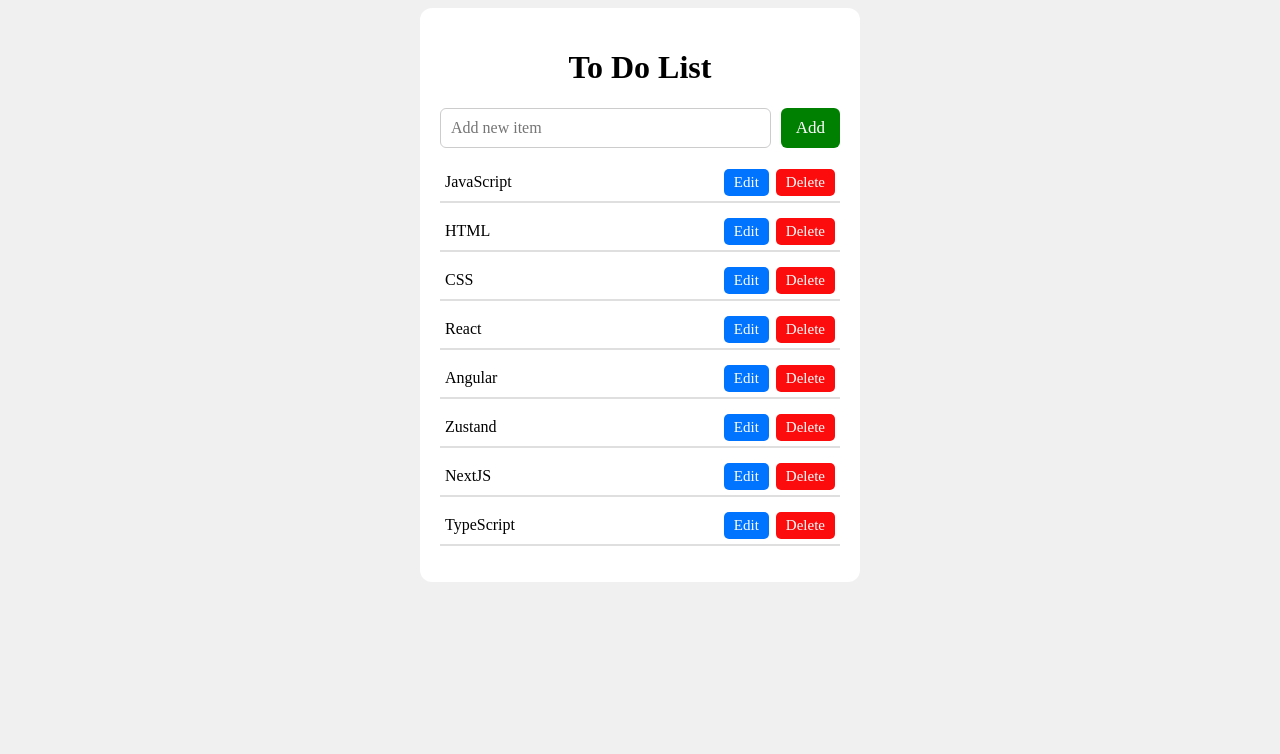
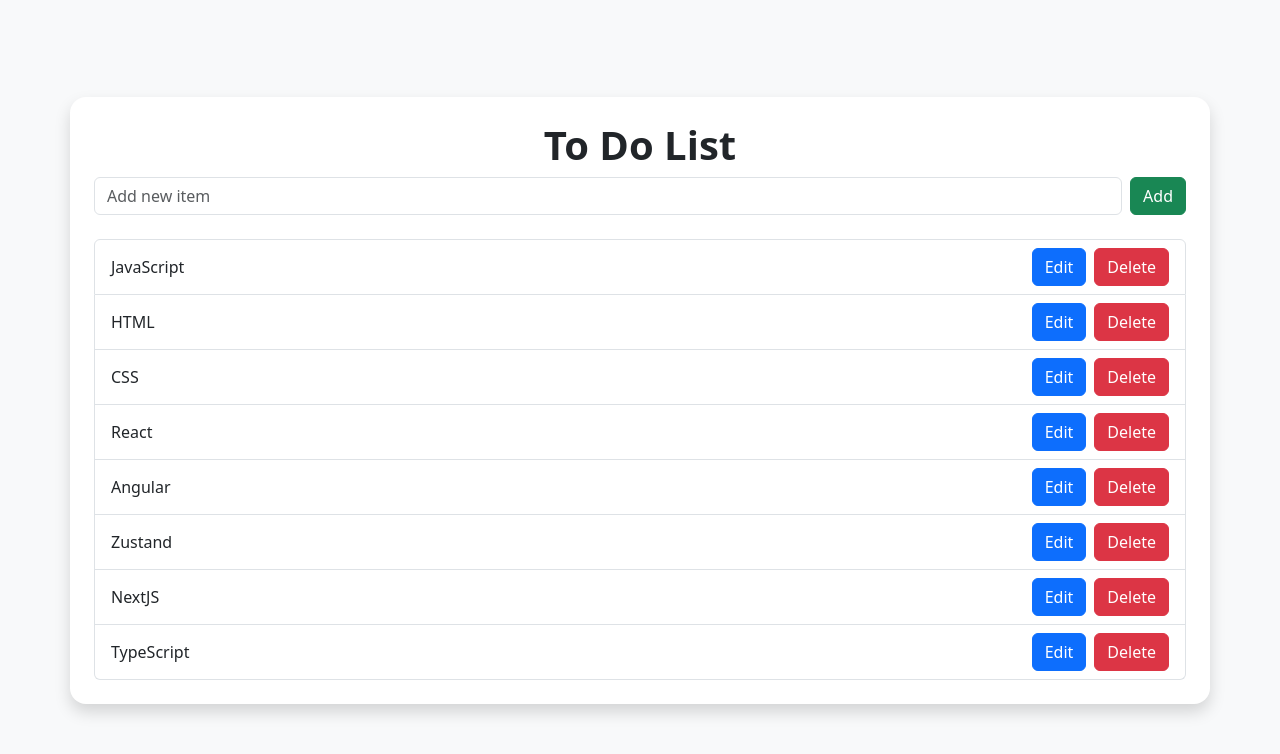
Before and after one commit to Riham274/To-Do-List-Application, a plain HTML site: page index.html in a window 1280 px wide. Drawn offline with nearby package versions, Linux system fonts and the light colour scheme.

Commit message:
Refactor UI with Bootstrap

```diff
--- a/index.html
+++ b/index.html
@@ -7,18 +7,21 @@
     <link rel="stylesheet" href="style.css">
     <script src="https://code.jquery.com/jquery-3.7.1.min.js"></script>
     <script src="script.js"></script>
+    <link href="https://cdn.jsdelivr.net/npm/bootstrap@5.3.3/dist/css/bootstrap.min.css" rel="stylesheet">
 
 </head>
-<body>
-    <div class="container">
-        <h1>To Do List</h1>
-        <form id="add-form">
-            <input type="text" id="new-item" placeholder="Add new item">
-            <button type="submit">Add</button>
-        </form>
-        <ul id="todo-list">
+<body class="bg-light d-flex justify-content-center align-items-center min-vh-100 ">
 
-        </ul>
-    </div>
+  <div class="container bg-white shadow p-4 rounded-4">
+    <h1 class="text-center fw-bold">To Do List</h1>
+
+    <form id="add-form" class="d-flex gap-2 mb-4">
+      <input type="text" id="new-item" class="form-control" placeholder="Add new item">
+      <button type="submit" class="btn btn-success">Add</button>
+    </form>
+
+    <ul id="todo-list" class="list-group"></ul>
+
+  </div>
 </body>
 </html>
--- a/script.js
+++ b/script.js
@@ -2,45 +2,45 @@
   const initialItems = ['JavaScript', 'HTML', 'CSS', 'React', 'Angular', 'Zustand', 'NextJS', 'TypeScript'];
 
   function addItem(text) {
-        const li = $('<li></li>');
+    const li = $('<li></li>').addClass('list-group-item d-flex justify-content-between align-items-center');
     const span = $('<span></span>').text(text);
-        const editBtn = $('<button>Edit</button>').addClass('edit');
-        const deleteBtn = $('<button>Delete</button>').addClass('delete');
 
-        li.append(span, editBtn, deleteBtn);
+    const btnGroup = $('<div></div>').addClass('d-flex gap-2');
+    const editBtn = $('<button>Edit</button>').addClass('btn btn-primary edit');
+    const deleteBtn = $('<button>Delete</button>').addClass('btn btn-danger delete');
+
+    btnGroup.append(editBtn, deleteBtn);
+    li.append(span, btnGroup);
     $('#todo-list').append(li);
-
   }
 
   for(let i =0 ; i< initialItems.length; i++){
-        addItem(initialItems[i])
+     addItem(initialItems[i]) ;
   }
 
-    //submit
-    $('#add-form').submit(function (e){
+  $('#add-form').submit(function (e) {
     e.preventDefault();
-        const newItem = $('#new-item').val();
+    const newItem = $('#new-item').val().trim();
     if (newItem) {
       addItem(newItem);
     }
   });
 
-   //delete
+
   $('#todo-list').on('click', '.delete', function () {
     $(this).closest('li').remove();
   });
 
-    //edit
+
   $('#todo-list').on('click', '.edit', function () {
     const $btn = $(this);
-      const $li = $btn.parent();
+    const $li = $btn.closest('li');
 
     if ($btn.text() === 'Edit') {
       const currentText = $li.find('span').text();
-         $li.find('span').replaceWith(`<input type="text" value="${currentText}">`);
+      $li.find('span').replaceWith(`<input type="text" class="form-control m-1" value="${currentText}">`);
       $btn.text('Save');
     }
-
     else {
       const newText = $li.find('input').val();
       if (newText) {
--- a/style.scss
+++ b/style.scss
@@ -1,85 +1,7 @@
 body {
-    font-family: 'Times New Roman', Times, serif;
-    background-color: #f0f0f0;
-    display: flex;
-    justify-content: center;
-    align-items: center;
+  font-family: "Segoe UI", sans-serif;
 }
 
-.container {
-    background-color: #fff;
-    width: 400px;
-    padding: 20px;
-    border-radius: 12px;
-}
-
-h1 {
-    text-align: center;
-}
-
-form {
-    display: flex;
-    justify-content: center;
-    gap: 10px;
-
-    input {
-        width: 100%;
-        padding: 10px;
-        border-radius: 6px;
-        border: 1px solid #ccc;
-        font-family: 'Times New Roman', Times, serif;
-        font-size: 16px;
-    }
-
-    button {
-        font-family: 'Times New Roman', Times, serif;
-        padding: 8px 15px;
-        font-size: 17px;
-        border: none;
-        border-radius: 6px;
-        background-color: green;
-        color: white;
-        cursor: pointer;
-    }
-}
-
-ul {
-    list-style: none;
-    padding: 0;
-
-    li {
-        display: flex;
-        justify-content: space-between;
-        align-items: center;
-        padding: 5px;
-        margin-bottom: 10px;
-        border-bottom: 2px solid #dfdfdf;
-
-        span {
-            flex: 1;
-        }
-
-        button {
-            font-family: 'Times New Roman', Times, serif;
-            padding: 5px 10px;
-            border: none;
-            border-radius: 5px;
-            cursor: pointer;
-            color: white;
-            font-size: 15px;
-
-            &.edit {
-                background-color: rgb(0, 115, 255);
-                margin-right: 7px;
-
-            }
-
-            &.delete {
-                background-color: rgb(252, 12, 12);
-
-            }
-        }
-
-
-    }
-}
+li {
+    padding: 7px;
+  }
```
Also changed, not shown: style.css, 1 other file. Lines whose indentation alone changed are shown as unchanged.
